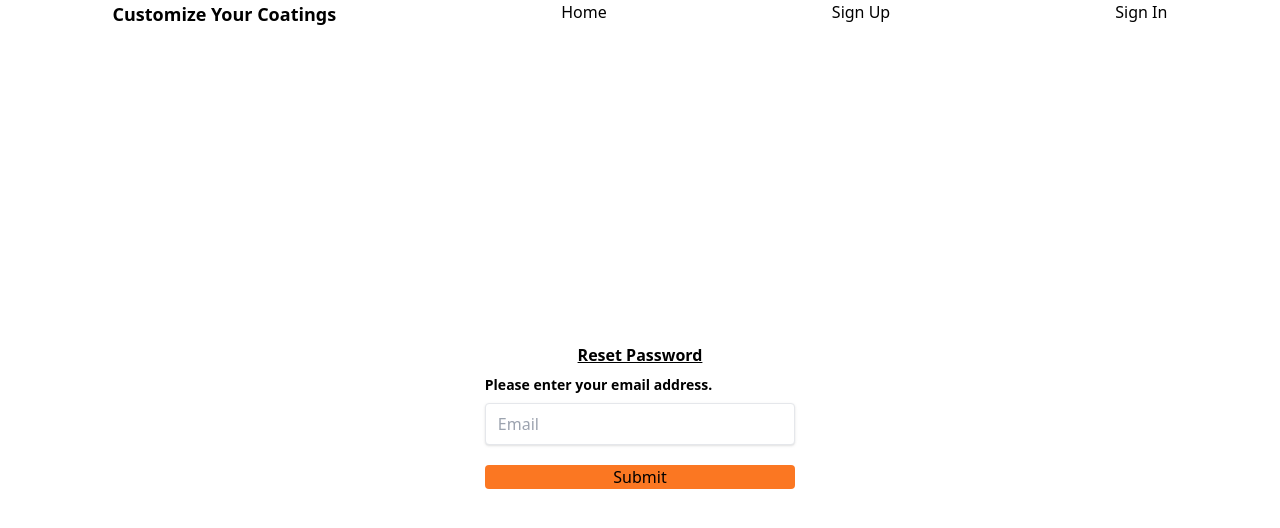
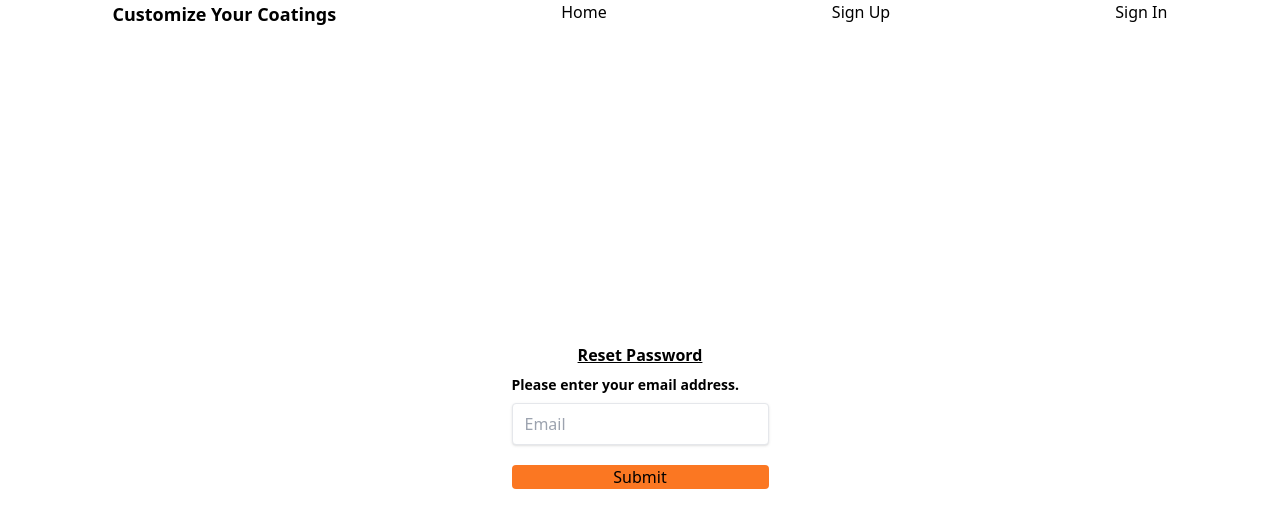
Before and after one commit to ReactThreeShowroom/frontend, a React (Vite) app: page /passwordReset in a window 1280 px wide. Shown: the top 528 px of the page. Built offline with nearby package versions, Linux system fonts and the light colour scheme.

Commit message:
slight change to forgot password

```diff
--- a/src/components/PasswordReset.jsx
+++ b/src/components/PasswordReset.jsx
@@ -52,6 +52,7 @@ const PasswordReset = () => {
                 type="text"
                 placeholder="Email"
               />
+              <div class="flex items-center justify-between flex-col">
                 <button
                   class="bg-main-orange w-full my-2 rounded "
                   type="button"
@@ -61,6 +62,7 @@ const PasswordReset = () => {
                 </button>
               </div>
             </div>
+          </div>
         </>
       )}
     </div>
```
Lines whose indentation alone changed are shown as unchanged.
